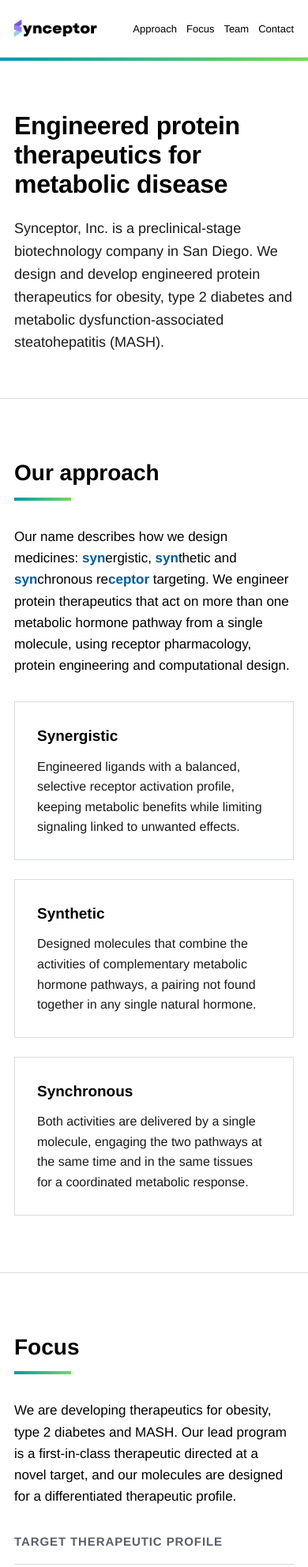
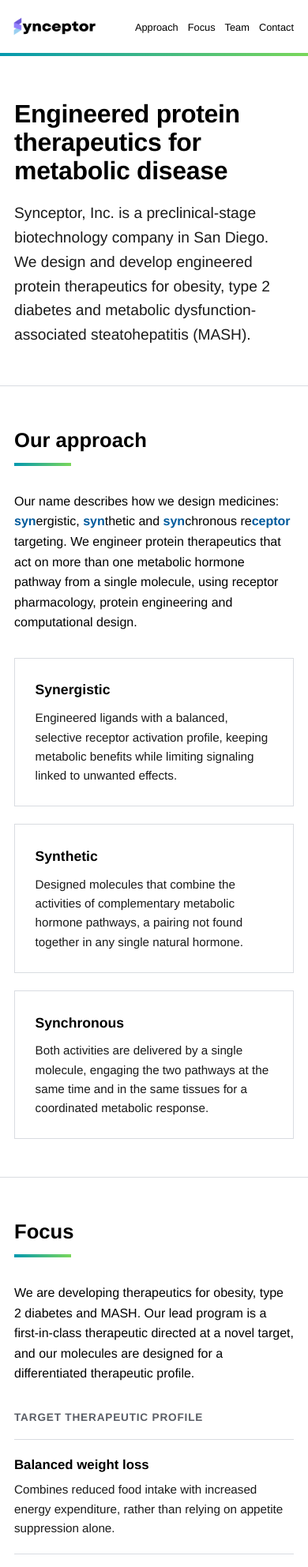
Before and after one commit to slsynceptor/synceptor-website, a plain HTML site: page index.html in a window 390 px wide. Shown: the top 1984 px of the page at 79% size. Drawn offline with Linux system fonts and the light colour scheme.

Commit message:
Fluid responsive layout and type; paragraphs span full content width
Co-Authored-By: Claude Opus 5.5 <noreply@anthropic.com>
Claude-Session: https://claude.ai/code/session_014YiXHeZuiTx61Rgf6tRxLV

```diff
--- a/index.html
+++ b/index.html
@@ -15,56 +15,52 @@
 "address":{"@type":"PostalAddress","streetAddress":"9276 Scranton Rd, Suite 500","addressLocality":"San Diego","addressRegion":"CA","postalCode":"92121","addressCountry":"US"}}
 </script>
 <style>
-  :root{--ink:#000;--muted:#5a5e66;--brand:#0070c0;--brand-strong:#005a9c;--border:#d9dce1;--sunken:#f4f5f7;
-        --grad:linear-gradient(90deg,#0499af,#3fb885,#7ad75a);}
+  :root{--ink:#000;--muted:#5a5e66;--brand:#0070c0;--brand-strong:#005a9c;--border:#d9dce1;
+        --grad:linear-gradient(90deg,#0499af,#3fb885,#7ad75a);--pad:clamp(18px,4.5vw,64px)}
   *{box-sizing:border-box}
-  html{scroll-behavior:smooth}
-  body{margin:0;background:#fff;color:var(--ink);font-family:Helvetica,Arial,sans-serif;font-size:17px;line-height:1.6}
+  html{scroll-behavior:smooth;font-size:clamp(16px,0.55vw + 11px,21px)}
+  body{margin:0;background:#fff;color:var(--ink);font-family:Helvetica,Arial,sans-serif;font-size:1rem;line-height:1.6}
   a{color:var(--brand-strong)}
   a:focus-visible{outline:2px solid var(--brand);outline-offset:2px}
-  .wrap{max-width:1040px;margin:0 auto;padding:0 28px}
-  @media (max-width:420px){.wrap{padding:0 18px}}
-  header{border-bottom:1px solid var(--border)}
-  header .wrap{display:flex;align-items:center;justify-content:space-between;height:96px}
-  header img{height:56px;width:auto;display:block;margin-left:-6px}
-  nav a{color:var(--ink);text-decoration:none;margin-left:32px;font-size:16px}
+  .wrap{max-width:calc(68rem + 2*var(--pad));margin:0 auto;padding:0 var(--pad)}
+  header .wrap{display:flex;align-items:center;justify-content:space-between;height:5.2rem}
+  header img{height:3rem;width:auto;display:block;margin-left:-0.33rem}
+  nav a{color:var(--ink);text-decoration:none;margin-left:1.8rem;font-size:0.95rem}
   nav a:hover{color:var(--brand-strong)}
   .rule{height:4px;background:var(--grad)}
-  .hero{padding:96px 0 80px}
-  .hero h1{font-size:44px;line-height:1.15;font-weight:700;margin:0 0 24px;max-width:780px;letter-spacing:-.01em}
-  .hero p{font-size:20px;max-width:720px;margin:0;color:#1a1a1a}
-  section{padding:72px 0;border-top:1px solid var(--border)}
-  h2{font-size:28px;margin:0 0 8px;font-weight:700}
-  .h2rule{width:72px;height:4px;background:var(--grad);margin:0 0 32px}
-  .grid{display:grid;grid-template-columns:repeat(3,1fr);gap:24px}
-  .card{border:1px solid var(--border);padding:28px}
-  .card h3{margin:0 0 10px;font-size:19px}
-  .card p{margin:0;color:#1a1a1a;font-size:16px}
-  .lede{max-width:780px;margin:0 0 32px}
-  .profile{display:grid;grid-template-columns:1fr 1fr;gap:0 48px;border-top:1px solid var(--border)}
-  .pitem{padding:20px 0;border-bottom:1px solid var(--border)}
-  .pitem h3{margin:0 0 6px;font-size:18px}
-  .pitem p{margin:0;font-size:16px;color:#1a1a1a}
-  .note{color:var(--muted);font-size:14px;margin:20px 0 0}
+  .hero{padding:clamp(56px,7vw,128px) 0 clamp(48px,6vw,112px)}
+  .hero h1{font-size:clamp(2rem,1.2rem + 2.6vw,3.6rem);line-height:1.12;font-weight:700;margin:0 0 1.3rem;max-width:22em;letter-spacing:-.01em}
+  .hero p{font-size:1.2rem;max-width:44em;margin:0;color:#1a1a1a}
+  section{padding:clamp(48px,5.5vw,104px) 0;border-top:1px solid var(--border)}
+  h2{font-size:clamp(1.6rem,1.2rem + 1vw,2.3rem);margin:0 0 .5rem;font-weight:700}
+  .h2rule{width:4.5rem;height:4px;background:var(--grad);margin:0 0 2rem}
+  .lede{margin:0 0 2rem}
   .lede strong{color:var(--brand-strong)}
-  .person{display:grid;grid-template-columns:260px 1fr;gap:32px;align-items:start}
-  .person .name{font-size:21px;font-weight:700;margin:0}
-  .person .title{color:var(--muted);margin:4px 0 0;font-size:15px}
-  .person p{margin:0 0 12px}
-  .contact{display:grid;grid-template-columns:1fr 2fr;gap:40px}
+  .grid{display:grid;grid-template-columns:repeat(3,1fr);gap:1.4rem}
+  .card{border:1px solid var(--border);padding:1.6rem}
+  .card h3{margin:0 0 .6rem;font-size:1.1rem}
+  .card p{margin:0;color:#1a1a1a;font-size:.95rem}
+  .subhead{font-size:.85rem;color:var(--muted);font-weight:700;text-transform:uppercase;letter-spacing:.06em;margin:0 0 1rem}
+  .profile{display:grid;grid-template-columns:1fr 1fr;gap:0 3rem;border-top:1px solid var(--border)}
+  .pitem{padding:1.2rem 0;border-bottom:1px solid var(--border)}
+  .pitem h3{margin:0 0 .35rem;font-size:1.05rem}
+  .pitem p{margin:0;font-size:.95rem;color:#1a1a1a}
+  .note{color:var(--muted);font-size:.8rem;margin:1.2rem 0 0}
+  .contact{display:grid;grid-template-columns:1fr 2fr;gap:2.5rem}
+  .contact h3{font-size:.85rem;color:var(--muted);font-weight:400;margin:0 0 .4rem}
+  .contact p{margin:0;font-size:1.05rem}
   .formwrap iframe{width:100%;height:880px;border:1px solid var(--border);display:block}
-  .subhead{font-size:15px;color:var(--muted);font-weight:700;text-transform:uppercase;letter-spacing:.06em;margin:0 0 16px}
-  .contact h3{font-size:15px;color:var(--muted);font-weight:400;margin:0 0 6px;text-transform:none}
-  .contact p{margin:0;font-size:18px}
-  footer{margin-top:24px}
-  footer .bar{height:28px;background:var(--grad)}
-  footer .wrap{padding-top:20px;padding-bottom:28px;color:var(--muted);font-size:14px;display:flex;justify-content:space-between;flex-wrap:wrap;gap:8px}
-  @media (max-width:760px){
-    nav a{margin-left:12px;font-size:13px}
-    header img{height:34px;margin-left:-4px}
-    header .wrap{height:72px}
-    .hero{padding:64px 0 56px}.hero h1{font-size:32px}.hero p{font-size:18px}
-    .grid,.person,.contact,.profile{grid-template-columns:1fr}
+  footer{margin-top:1.5rem}
+  footer .bar{height:1.6rem;background:var(--grad)}
+  footer .wrap{padding-top:1.2rem;padding-bottom:1.6rem;color:var(--muted);font-size:.8rem;display:flex;justify-content:space-between;flex-wrap:wrap;gap:.5rem}
+  @media (max-width:900px){
+    .grid{grid-template-columns:1fr}
+    .profile,.contact{grid-template-columns:1fr}
+  }
+  @media (max-width:560px){
+    header .wrap{height:4.2rem}
+    header img{height:2.1rem;margin-left:-4px}
+    nav a{margin-left:.75rem;font-size:.8rem}
   }
 </style>
 </head>
@@ -123,8 +119,8 @@
       <h3 class="subhead">Scientific advisory board</h3>
       <div class="grid">
         <div class="card"><h3>Ronald M. Evans, PhD</h3><p>Professor and Director, Gene Expression Laboratory, Salk Institute. Member, National Academy of Sciences and National Academy of Medicine.</p></div>
-        <div class="card"><h3>Chih-Hao Lee, PhD</h3><p>Distinguished Professor, Genomics Research Center, Academia Sinica. Formerly Professor, Molecular Metabolism, Harvard T.H. Chan School of Public Health.</p></div>
-        <div class="card"><h3>Rohit Loomba, MD, MHSc</h3><p>Professor of Medicine, Chief of Gastroenterology and Hepatology, and Founding Director, MASLD Research Center, University of California San Diego.</p></div>
+        <div class="card"><h3>Chih-Hao Lee, PhD</h3><p>Distinguished Professor, Genomics Research Center, Academia Sinica. Formerly Professor, Harvard T.H. Chan School of Public Health.</p></div>
+        <div class="card"><h3>Rohit Loomba, MD, MHSc</h3><p>Professor of Medicine, Chief of Gastroenterology and Hepatology, and Founding Director, MASLD Research Center, UC San Diego.</p></div>
       </div>
     </div>
   </section>
```
